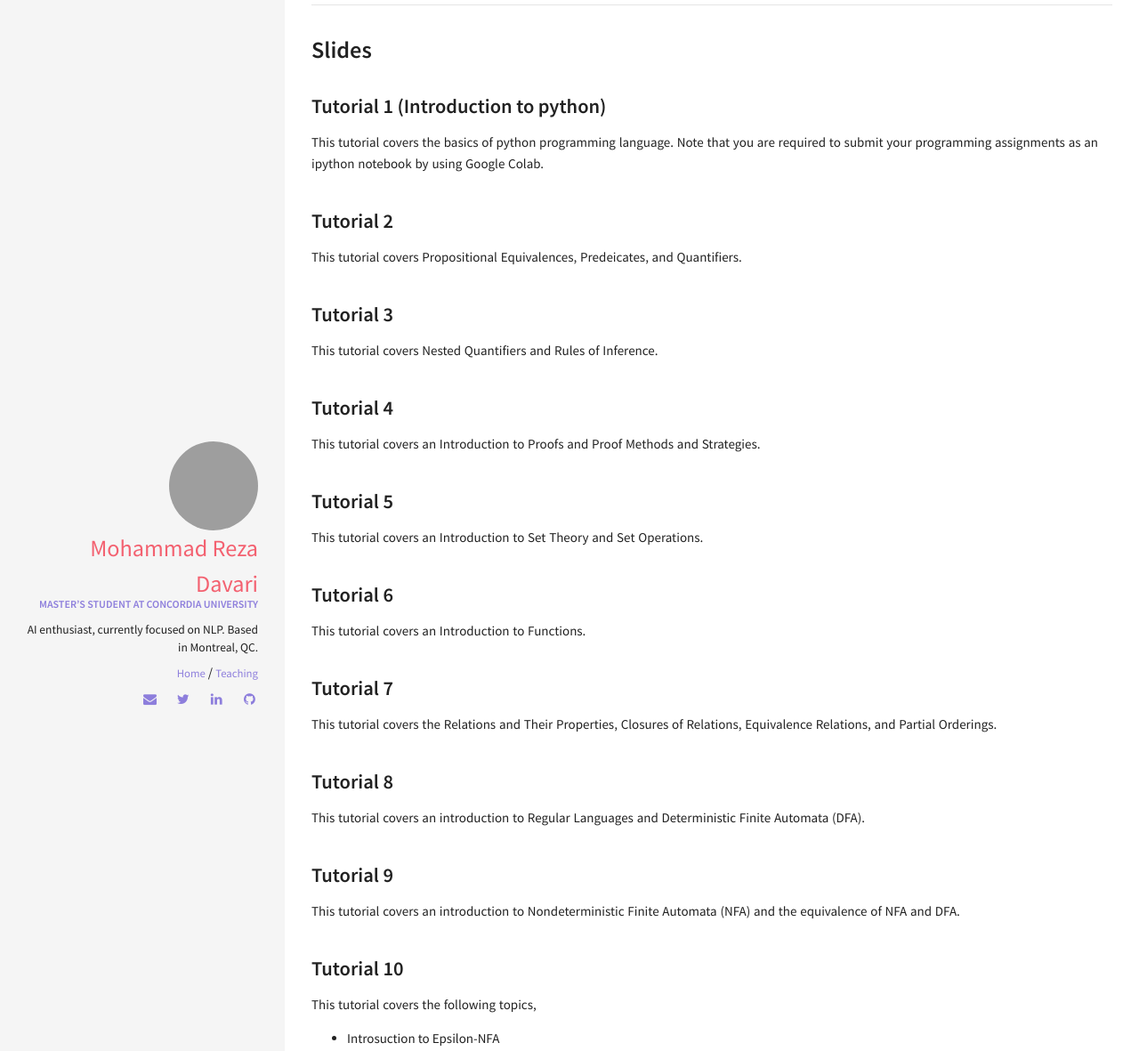
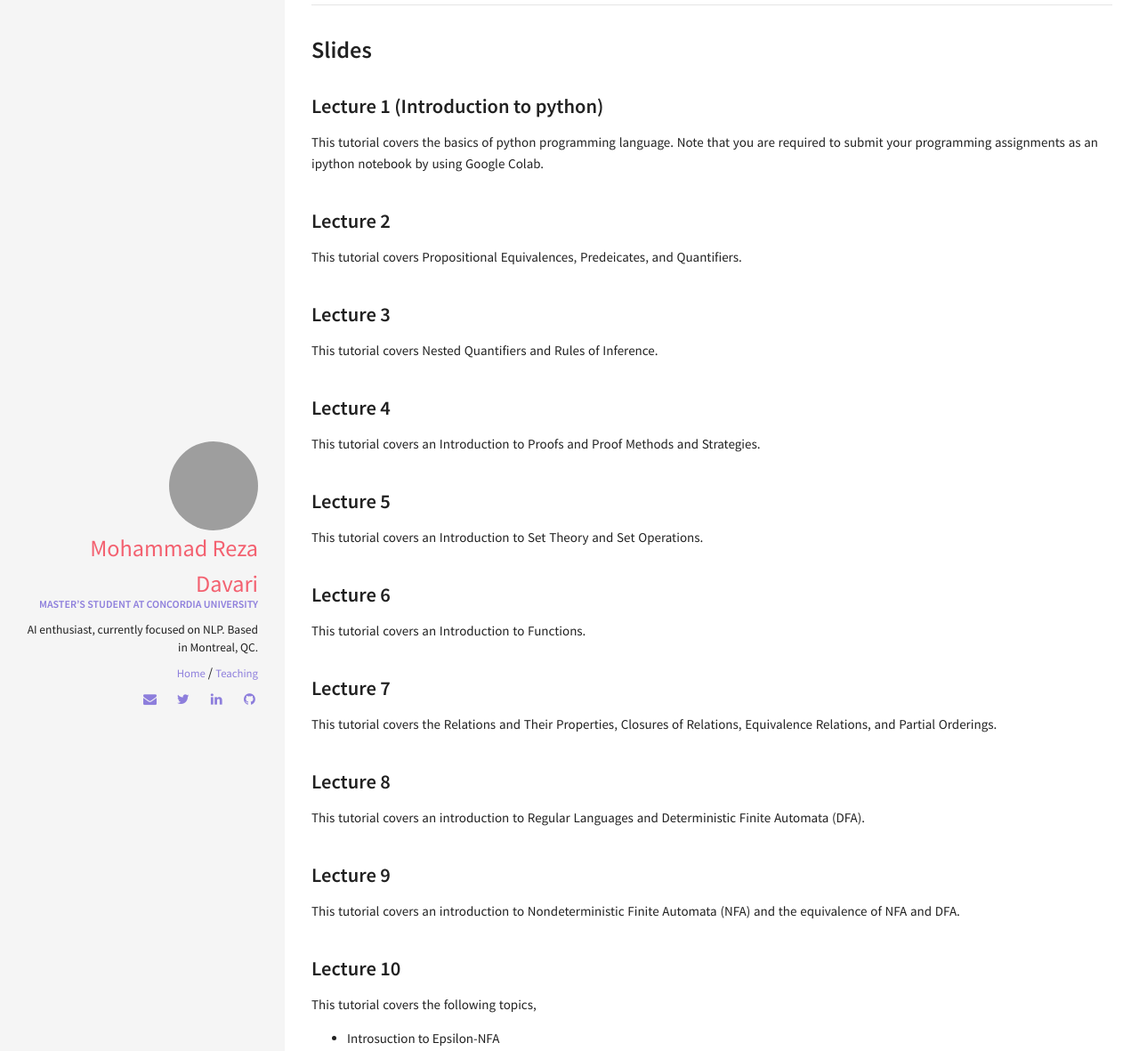
Before and after one commit to rezazzr/davari.io, a Jekyll site: the page built from comp5361.html, in a window 1280 px wide. Shown: the part 424-1605 px from the top of the page at 89% size. Built offline with Jekyll 4.4.1, drawn with Linux system fonts in a browser that asks for light colours.

Commit message:
title chnaged

```diff
--- a/_data/index/slides.yml
+++ b/_data/index/slides.yml
@@ -1,49 +1,49 @@
-- name: Tutorial 1 (Introduction to python)
+- name: Lecture 1 (Introduction to python)
   descr: This tutorial covers the basics of python programming language. Note that you are required to submit your programming assignments as an ipython notebook by using Google Colab.
   url:  https://raw.githubusercontent.com/rezazzr/rezazzr.github.io/master/_data/slide_pdf_files/Intro_to_python.pdf
   year: 2019
 
-- name: Tutorial 2
+- name: Lecture 2
   descr: This tutorial covers Propositional Equivalences, Predeicates, and Quantifiers.
   url:  https://raw.githubusercontent.com/rezazzr/rezazzr.github.io/master/_data/slide_pdf_files/Tutorial-2.pdf
   year: 2019
 
-- name: Tutorial 3
+- name: Lecture 3
   descr: This tutorial covers Nested Quantifiers and Rules of Inference.
   url:  https://raw.githubusercontent.com/rezazzr/rezazzr.github.io/master/_data/slide_pdf_files/Tutorial-3.pdf
   year: 2019
 
-- name: Tutorial 4
+- name: Lecture 4
   descr: This tutorial covers an Introduction to Proofs and Proof Methods and Strategies.
   url:  https://raw.githubusercontent.com/rezazzr/rezazzr.github.io/master/_data/slide_pdf_files/Tutorial-4.pdf
   year: 2019
 
-- name: Tutorial 5
+- name: Lecture 5
   descr: This tutorial covers an Introduction to Set Theory and Set Operations.
   url:  https://raw.githubusercontent.com/rezazzr/rezazzr.github.io/master/_data/slide_pdf_files/Tutorial-5.pdf
   year: 2019
 
-- name: Tutorial 6
+- name: Lecture 6
   descr: This tutorial covers an Introduction to Functions.
   url:  https://raw.githubusercontent.com/rezazzr/rezazzr.github.io/master/_data/slide_pdf_files/Tutorial-6.pdf
   year: 2019
 
-- name: Tutorial 7
+- name: Lecture 7
   descr: This tutorial covers the Relations and Their Properties, Closures of Relations, Equivalence Relations, and Partial Orderings.
   url:  https://raw.githubusercontent.com/rezazzr/rezazzr.github.io/master/_data/slide_pdf_files/Tutorial-7.pdf
   year: 2019
 
-- name: Tutorial 8
+- name: Lecture 8
   descr: This tutorial covers an introduction to Regular Languages and  Deterministic Finite Automata (DFA).
   url:  https://raw.githubusercontent.com/rezazzr/rezazzr.github.io/master/_data/slide_pdf_files/Tutorial-8.pdf
   year: 2019
 
-- name: Tutorial 9
+- name: Lecture 9
   descr: This tutorial covers an introduction to Nondeterministic Finite Automata (NFA) and the equivalence of NFA and DFA.
   url:  https://raw.githubusercontent.com/rezazzr/rezazzr.github.io/master/_data/slide_pdf_files/Tutorial-9.pdf
   year: 2019
 
-- name: Tutorial 10
+- name: Lecture 10
   descr: This tutorial covers the following topics, <ul><li>Introsuction to Epsilon-NFA</li> <li>Epsilon-Closure</li> <li>Conversion of Epsilon-NFA to DFA</li> <li>Introduction to Regular Expression</li> <li>Generalized NFA</li> <li>Conversion of Automata to Regular Expression</li> <li>Conversion of Regular Expression to Automata</li></ul>
   url:  https://raw.githubusercontent.com/rezazzr/rezazzr.github.io/master/_data/slide_pdf_files/Tutorial-10.pdf
   year: 2019
```
